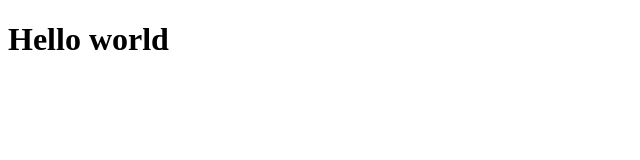
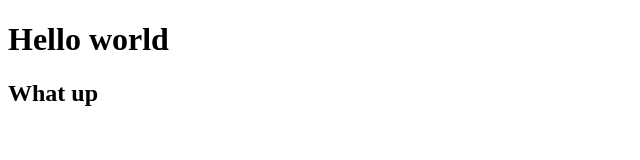
Before and after one commit to CadenCrawford/class, a plain HTML site: page index.html in a window 1280 px wide. Shown: the whole page, without its empty margins (0-640 px from the left). Drawn offline with Linux system fonts and the light colour scheme.

Commit message:
added h2

```diff
--- a/index.html
+++ b/index.html
@@ -8,6 +8,7 @@
   </head>
   <body>
     <h1>Hello world</h1>
+    <h2>What up</h2>
     <script src="script.js"></script>
   </body>
 </html>
```
